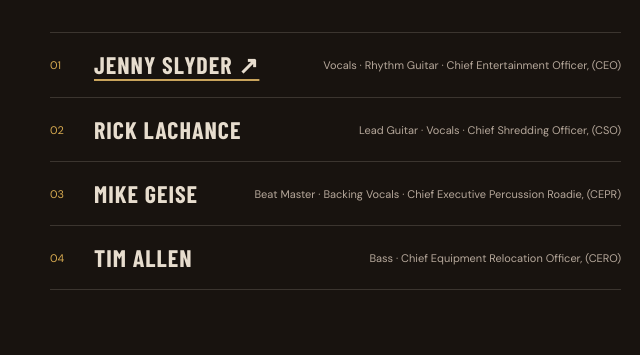
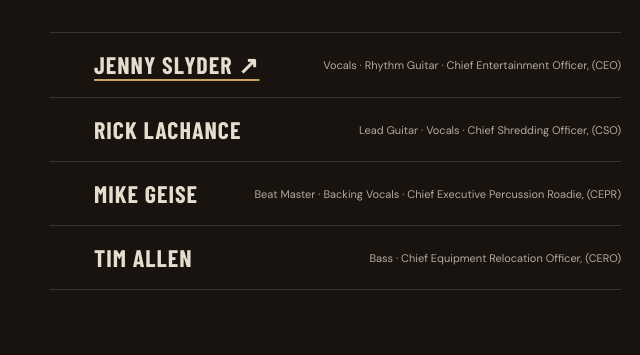
Before and after one commit to taddmb-art/blended-whiskey, a plain HTML site: page index.html in a window 1280 px wide. Shown: the part 2014-2369 px from the top of the page, 0-640 px from the left. Drawn offline with nearby package versions, Linux system fonts and the light colour scheme; a web font is replaced by a local one.

Commit message:
Update index.html

```diff
--- a/index.html
+++ b/index.html
@@ -56,7 +56,7 @@
 
     <section class="quote-strip" aria-label="Band motto"><div class="shell"><span class="quote-star">✳</span><p>GOOD SONGS. GOOD PEOPLE. <em>GOOD TIMES.</em></p><span class="quote-star">✳</span></div></section>
 
-    <section id="band" class="section band-section"><div class="shell band-layout"><div class="band-copy"><div class="section-kicker">02 / THE PEOPLE BEHIND THE MUSIC</div><h2 class="section-title">MEET THE <em>BAND</em></h2><p class="section-intro">Different backgrounds, shared love for live music — and a whole lot of fun along the way.</p><div class="member-lines"><div><span>01</span><strong>
+    <section id="band" class="section band-section"><div class="shell band-layout"><div class="band-copy"><div class="section-kicker">02 / THE PEOPLE BEHIND THE MUSIC</div><h2 class="section-title">MEET THE <em>BAND</em></h2><p class="section-intro">Different backgrounds, shared love for live music — and a whole lot of fun along the way.</p><div class="member-lines"><div><span>  </span><strong>
   <a href="https://jennyslyder.com"
      target="_blank"
      rel="noopener noreferrer"
@@ -67,7 +67,7 @@
             cursor: pointer;">
     JENNY SLYDER ↗
   </a>
-</strong><small>Vocals · Rhythm Guitar · Chief Entertainment Officer, (CEO)</small></div><div><span>02</span><strong>RICK LACHANCE</strong><small>Lead Guitar · Vocals · Chief Shredding Officer, (CSO)</small></div><div><span>03</span><strong>MIKE GEISE</strong><small>Beat Master · Backing Vocals · Chief Executive Percussion Roadie, (CEPR)</small></div><div><span>04</span><strong>TIM ALLEN</strong><small>Bass · Chief Equipment Relocation Officer, (CERO)</small></div></div></div><div class="band-image-wrap"><img class="band-image" src="assets/band-members.jpg" alt="Blended Whiskey band poster featuring Jenny Slyder, Rick LaChance, Mike Geise, and Tim Allen" width="1187" height="1536" loading="lazy"><span class="image-caption">THE CREW · BLENDED WHISKEY</span></div></div></section>
+</strong><small>Vocals · Rhythm Guitar · Chief Entertainment Officer, (CEO)</small></div><div><span>  </span><strong>RICK LACHANCE</strong><small>Lead Guitar · Vocals · Chief Shredding Officer, (CSO)</small></div><div><span>  </span><strong>MIKE GEISE</strong><small>Beat Master · Backing Vocals · Chief Executive Percussion Roadie, (CEPR)</small></div><div><span>  </span><strong>TIM ALLEN</strong><small>Bass · Chief Equipment Relocation Officer, (CERO)</small></div></div></div><div class="band-image-wrap"><img class="band-image" src="assets/band-members.jpg" alt="Blended Whiskey band poster featuring Jenny Slyder, Rick LaChance, Mike Geise, and Tim Allen" width="1187" height="1536" loading="lazy"><span class="image-caption">THE CREW · BLENDED WHISKEY</span></div></div></section>
 
     <section id="about" class="section about-section"><div class="shell about-layout"><div><div class="section-kicker">03 / WHAT WE'RE ABOUT</div><h2 class="section-title">NO FRILLS.<br><em>JUST MUSIC.</em></h2></div><div class="about-copy"><p class="lead">Blended Whiskey brings familiar favorites to life with guitars, drums, bass, vocals, and the kind of energy that makes a night out worth remembering.</p><p>We love a good crowd, a great song, and sharing the stage with friends. Come hang out, sing along, and stay for another tune.</p><a class="text-link" href="https://www.facebook.com/profile.php?id=61596684801901" target="_blank" rel="noopener noreferrer">FOLLOW THE MUSIC ON FACEBOOK <span aria-hidden="true">↗</span></a></div></div></section>
 
```
